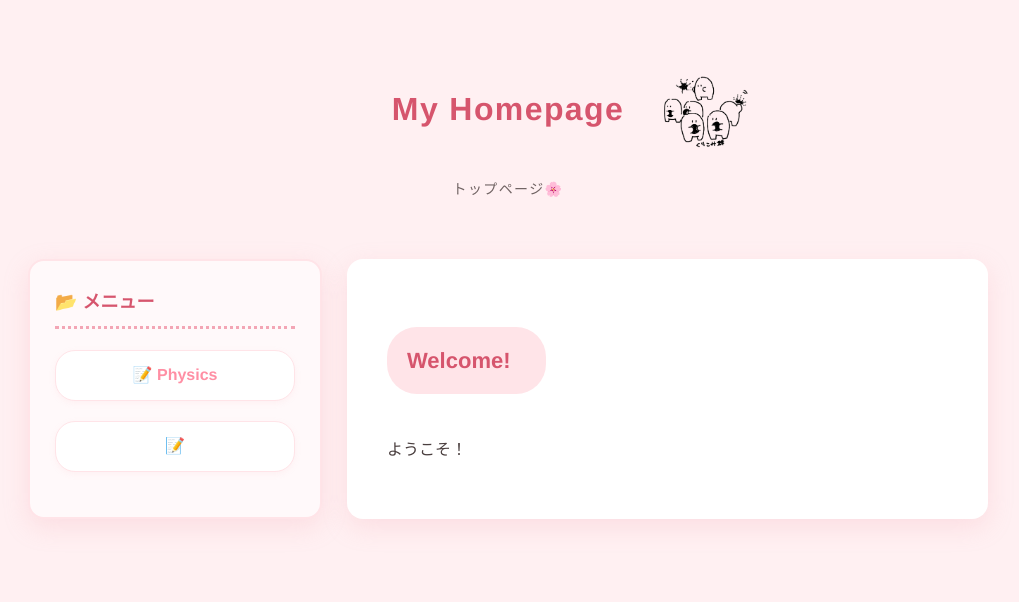
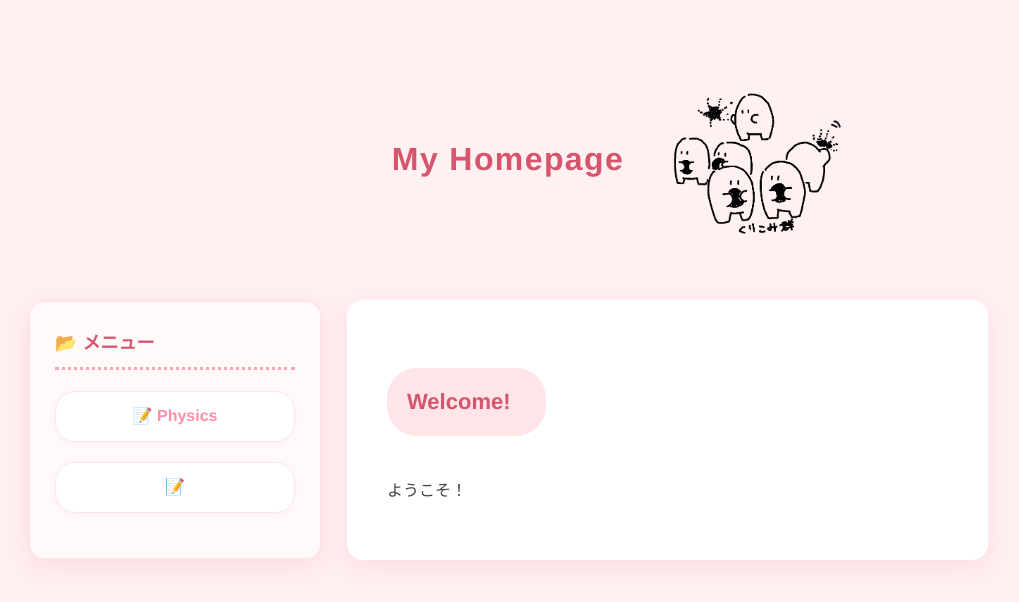
Before and after one commit to y0-Ohtake/y0-ohtake.github.io, a plain HTML site: page index.html in a window 1280 px wide. Shown: the whole page, without its empty margins (132-1151 px from the left). Drawn offline with Linux system fonts and the light colour scheme.

Commit message:
change logo size

```diff
--- a/index.html
+++ b/index.html
@@ -18,7 +18,7 @@
                             class="site-logo"
                         />
                     </h1>
-                    <p>トップページ🌸</p>
+                    <!-- <p>トップページ🌸</p> -->
                 </div>
             </header>
 
--- a/style.css
+++ b/style.css
@@ -258,7 +258,7 @@ li {
     grid-column: 3;
     justify-self: start;
     margin-left: 30px; /* 文字との隙間 */
-    height: 100px; /* 画像の高さ */
+    height: 200px; /* 画像の高さ */
     width: auto;
 }
 
```
